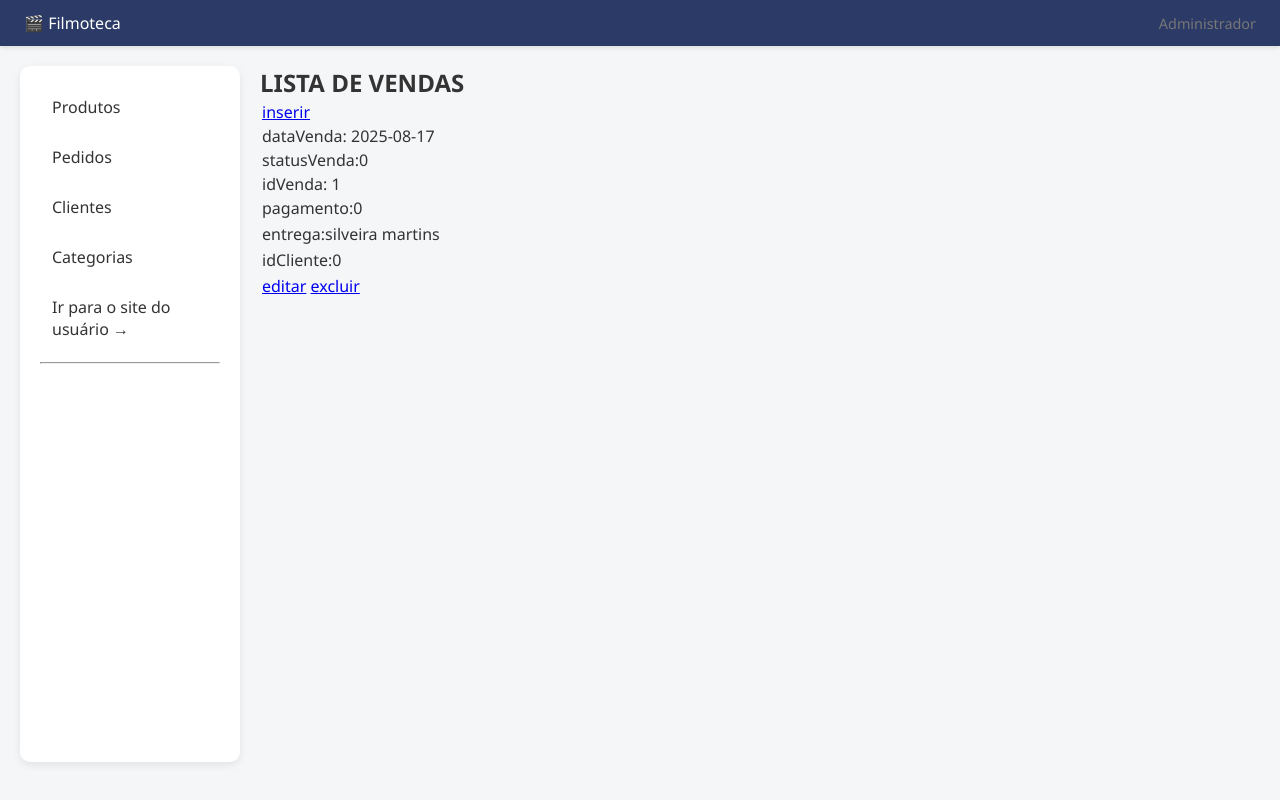
After one commit to gabegol1234/finalizando-trabalhoDAW, a PHP site: page /vendas/listar.php in a window 1280 px wide. The commit adds this page. Run offline with PHP 8.4, Linux system fonts and the light colour scheme; the visitor is signed in with stand-in values (Sample User, id 1); data comes from the database, SQL or seed files in the repository.

Commit message:
Add files via upload

```diff
--- a/gabriel 3010 remap/class/vendasDAO.class.php
+++ b/gabriel 3010 remap/class/vendasDAO.class.php
@@ -36,4 +36,12 @@ class VendasDAO extends Connection
 
         return $this->conexao->lastInsertId();
     }
+    public function listarVendas()
+    {
+        $sql = $this->conexao->prepare(
+            "SELECT * FROM vendas"
+        );
+        $sql->execute();
+        return $sql->fetchAll();
+    }
 }
--- /dev/null
+++ b/gabriel 3010 remap/vendas/listar.php
@@ -0,0 +1,82 @@
+<!doctype html>
+<html lang="pt-BR">
+
+<head>
+    <meta charset="utf-8">
+    <meta name="viewport" content="width=device-width,initial-scale=1">
+    <title>Admin - Painel</title>
+    <link rel="stylesheet" href="../estilingue.css">
+</head>
+
+<body>
+    <header class="header">
+        <div>🎬 Filmoteca</div>
+        <div style="margin-left:auto" class="text-muted">Administrador</div>
+    </header>
+
+
+    <div class="container app">
+        <aside class="sidebar card">
+            <nav class="nav">
+                <a href="../produtos/listar.php">Produtos</a>
+                <a href="../vendas/listar.php">Pedidos</a>
+                <a href="../clientes/listar.php">Clientes</a>
+                <a href="../categorias/listar.php">Categorias</a>
+                <a href="/user/index.html">Ir para o site do usuário →</a>
+            </nav>
+            <hr style="margin:12px 0">
+
+        </aside>
+
+
+        <main class="main">
+            <h2>LISTA DE VENDAS</h2>
+
+            <!-- ATE AQUI TOPO -->
+        <?php
+        session_start();
+if(!isset($_SESSION["login"]))
+    header("location:../site/login.php");
+include_once "../class/vendas.class.php";
+include_once "../class/vendasDAO.class.php";
+
+$objvendasDAO = new VendasDAO();
+$retorno = $objvendasDAO->listarVendas();
+
+if(isset($_POST["editarOK"]))
+echo "<h2>Editado com sucesso!</h2>";
+if(isset($_POST["editarErro"]))
+echo "<h2>Erro ao editar!</h2>";
+
+echo "<div id='divTabelaListar'>";
+echo "<table id='tabelaListar'>";
+    echo "<tr><td><a href='inserir.php'>inserir</a><br></td></tr>";
+    foreach($retorno as $linha){
+        echo "<tr><td>dataVenda: ".$linha["dataVenda"]."</td></tr>";
+        echo "<tr><td>statusVenda:" .$linha["statusVenda"]."</td></tr>";
+        echo "<tr><td>idVenda: ".$linha["idVenda"]."</td></tr>";
+        echo "<tr><td>pagamento:" .$linha["pagamento"]."</td><tr>";
+        echo "<tr><td>entrega:" .$linha["entrega"]."</td><tr>";
+        echo "<tr><td>idCliente:" .$linha["idCliente"]."</td><tr>";
+         echo "<tr><td>
+            <a href='editar.php?idVenda=".$linha["idVenda"]."'>
+            editar</a>
+            <a href='excluir.php?idVenda=".$linha["idVenda"]."'>
+            excluir</a>
+            </td></tr>
+        ";
+        echo "<tr><td><br /></td></tr>";
+    }
+echo "</table>";
+echo "</div>";
+?>
+            <!-- RODAPE DAQUI PARA BAIXO -->
+
+        </main>
+    </div>
+
+
+    <script src="/assets/js/main.js"></script>
+</body>
+
+</html>
```
Also changed, not shown: gabriel 3010 remap/produtos/listar.php (+40 -14 lines).
